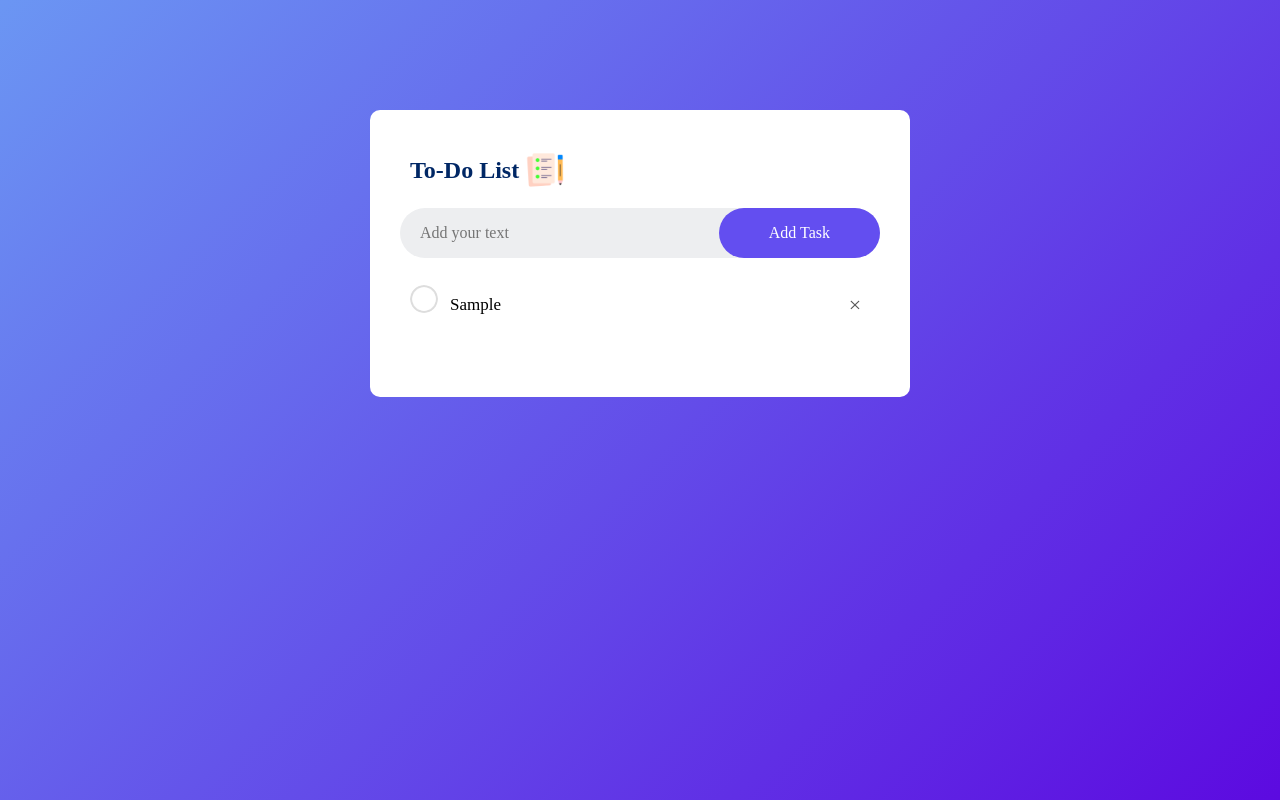
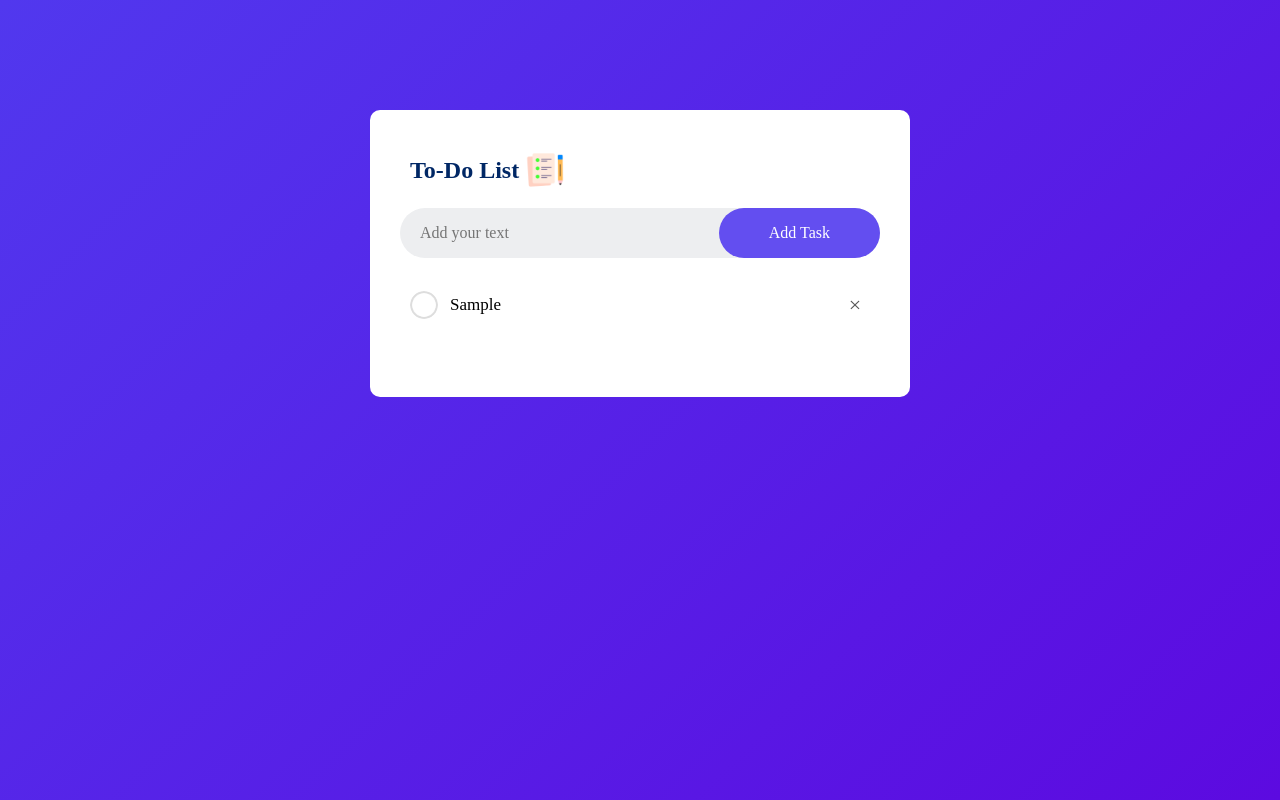
Before and after one commit to muteebhaider/ToDo-App, a plain HTML site: page index.html in a window 1280 px wide. Both pictures are taken after typing "Sample" into the empty fields and a click on the button "Add Task". Drawn offline with Linux system fonts and the light colour scheme.

Commit message:
add more styling

```diff
--- a/style.css
+++ b/style.css
@@ -8,7 +8,7 @@
 .container {
     width: 100%;
     min-height: 100vh;
-    background: linear-gradient(135deg, #6b96f3, #5c0ae0);
+    background: linear-gradient(135deg, #5138ee, #5c0ae0);
     padding: 10px;
 }
 
@@ -81,7 +81,7 @@ li::before {
     background-image: url(imgs/uncheck.png);
     background-size: cover;
     background-position: center;
-    top: 2px;
+    top: 8px;
     left: 10px; /* Adjusted positioning */
 }
 
```
